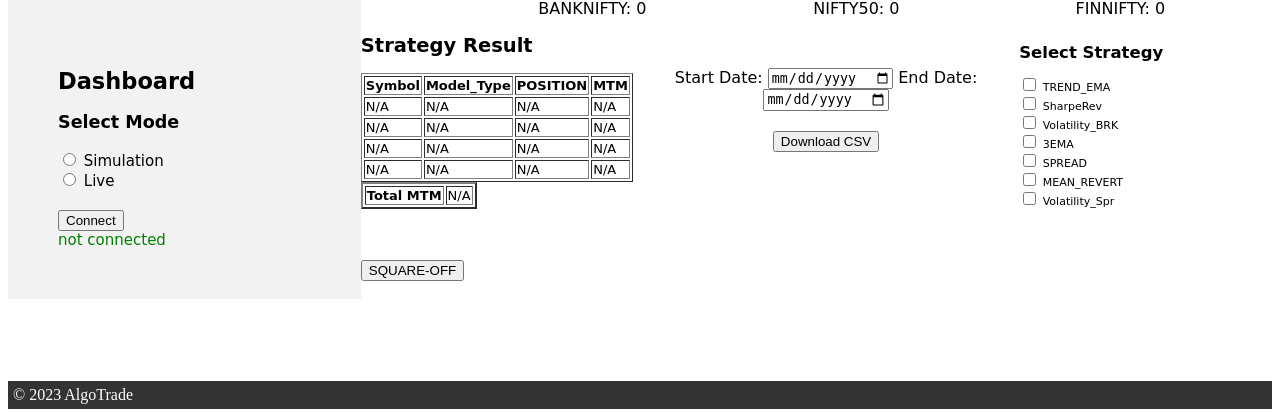
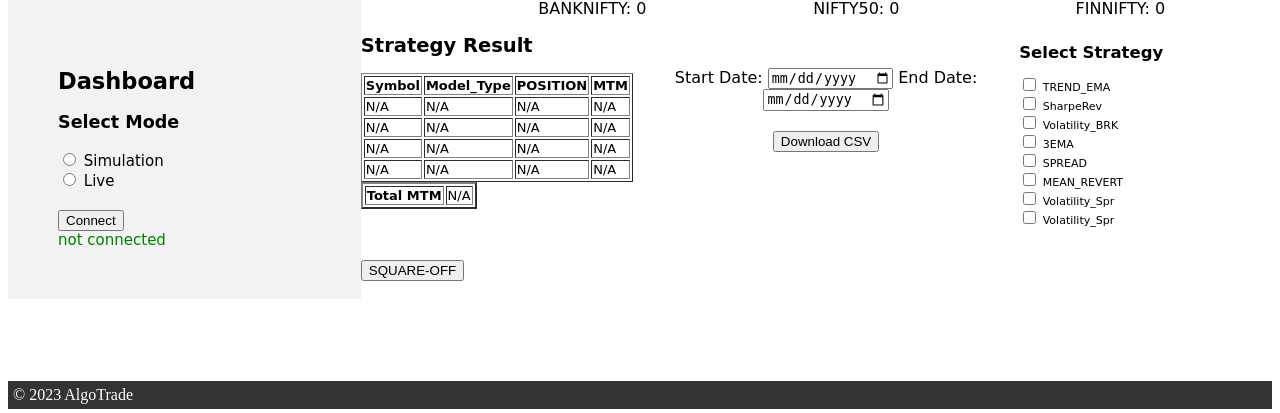
Before and after one commit to algomate399/ML_BOT_BN, a Flask app: page / in a window 1280 px wide. Shown: the part 106-519 px from the top of the page. Run offline with Flask 3, Linux system fonts and the light colour scheme.

Commit message:
Add files via upload

```diff
--- a/templates/index.html
+++ b/templates/index.html
@@ -197,7 +197,9 @@
         <input type="checkbox" name="Volatility_Spr" value="Volatility_Spr" id="Volatility_Spr"> Volatility_Spr
       </label>
 
-
+      <label for=Volatility_NF_Spr>
+        <input type="checkbox" name="Volatility_NF_Spr" value="Volatility_NF_Spr" id="Volatility_NF_Spr"> Volatility_Spr
+      </label>
 
       <!-- Add more checkboxes for each strategy you have -->
   </div>
@@ -287,6 +289,8 @@ function fetchPosition() {
         const isSPREADSelected = document.querySelector('input[name="SPREAD"]').checked;
         const isMEAN_REVERTSelected = document.querySelector('input[name="MEAN_REVERT"]').checked;
         const isVolatility_SprSelected = document.querySelector('input[name="Volatility_Spr"]').checked;
+        const isVolatility_NF_SprSelected = document.querySelector('input[name="Volatility_NF_Spr"]').checked;
+
 
 
         const selectedMode = document.querySelector('input[name="radioOption"]:checked').value;
@@ -300,7 +304,8 @@ function fetchPosition() {
              '3EMA':is3EMASelected,
               'SPREAD':isSPREADSelected,
               'MEAN_REVERT':isMEAN_REVERTSelected,
-              'Volatility_Spr':isVolatility_SprSelected
+              'Volatility_Spr':isVolatility_SprSelected,
+              'Volatility_NF_Spr':isVolatility_NF_SprSelected
             };
 
         // Make a POST request to /on_connect with the selected_strategy
```
